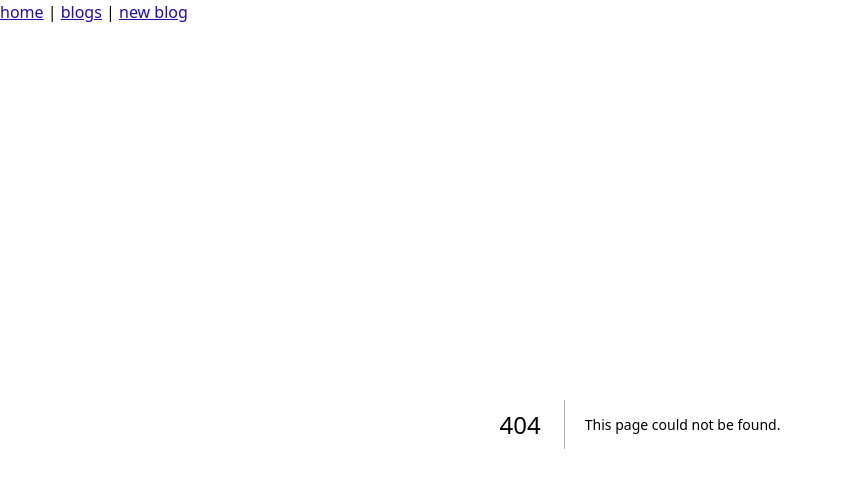
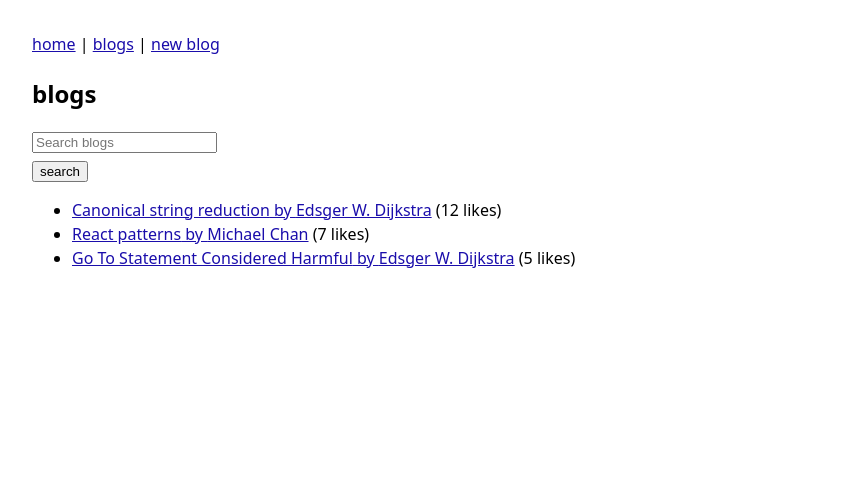
Before and after one commit to gianagni/full-stack-open-nextjs, a Next.js app: page /blogs in a window 1280 px wide. Before the commit this address had no page. Shown: the top 488 px of the page, without its empty margins (0-842 px from the left). Built offline with nearby package versions, Linux system fonts and the light colour scheme.

Commit message:
Create page.tsx

```diff
--- /dev/null
+++ b/app/blogs/page.tsx
@@ -0,0 +1,53 @@
+import Link from "next/link"
+import { getBlogs } from "../services/blogs"
+
+const BlogsPage = async ({
+  searchParams,
+}: {
+  searchParams: Promise<{ filter?: string }>
+}) => {
+  const { filter } = await searchParams
+
+  const allBlogs = getBlogs()
+  const filteredBlogs = filter
+    ? allBlogs.filter(
+        (blog) =>
+          blog.title.toLowerCase().includes(filter.toLowerCase()) ||
+          blog.author.toLowerCase().includes(filter.toLowerCase())
+      )
+    : allBlogs
+  const blogs = [...filteredBlogs].sort((a, b) => b.likes - a.likes)
+
+  return (
+    <div>
+      <h2>blogs</h2>
+      <form>
+        <input
+          type="text"
+          name="filter"
+          defaultValue={filter ?? ""}
+          placeholder="Search blogs"
+        />{" "}
+        <button type="submit">search</button>
+      </form>
+      {filter && (
+        <p>
+          Showing blogs matching &quot;{filter}&quot;{" "}
+          <Link href="/blogs">show all</Link>
+        </p>
+      )}
+      <ul>
+        {blogs.map((blog) => (
+          <li key={blog.id}>
+            <Link href={`/blogs/${blog.id}`}>
+              {blog.title} by {blog.author}
+            </Link>{" "}
+            ({blog.likes} likes)
+          </li>
+        ))}
+      </ul>
+    </div>
+  )
+}
+
+export default BlogsPage
```
